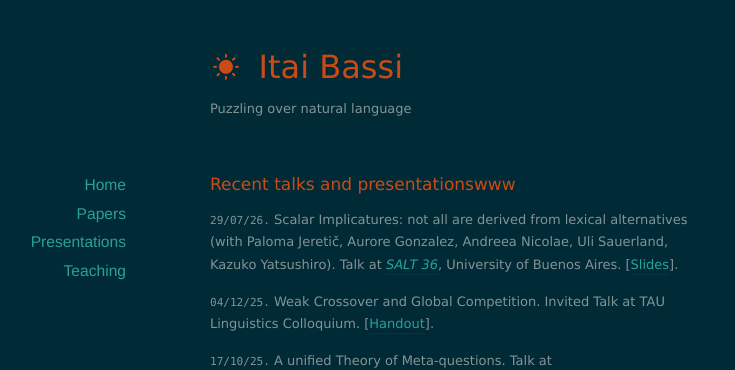
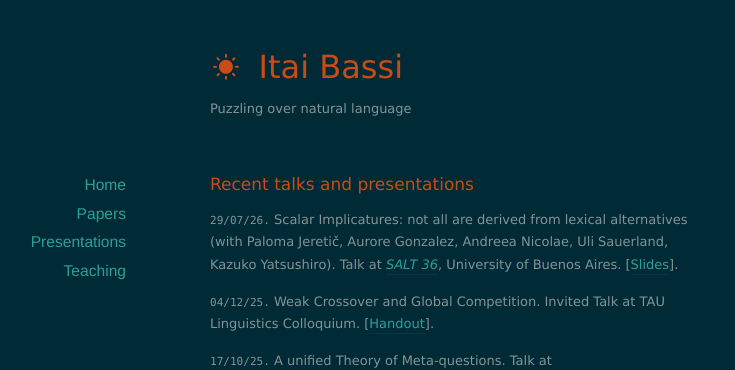
Before and after one commit to itaibassi/itaibassi.github.io, a Jekyll site: the page built from presentations/index.markdown, in a window 1280 px wide. Shown: the top 370 px of the page, without its empty margins (180-915 px from the left). Built offline with Jekyll 4.4.1, drawn with Linux system fonts in a browser that asks for light colours; nearby versions of some CDN libraries.

Commit message:
Update index.markdown

```diff
--- a/presentations/index.markdown
+++ b/presentations/index.markdown
@@ -6,7 +6,7 @@ title: Recent Presentations
 
 
 
-# Recent talks and presentationswww
+# Recent talks and presentations
 
 
 `29/07/26.`  Scalar Implicatures: not all are derived from
```
